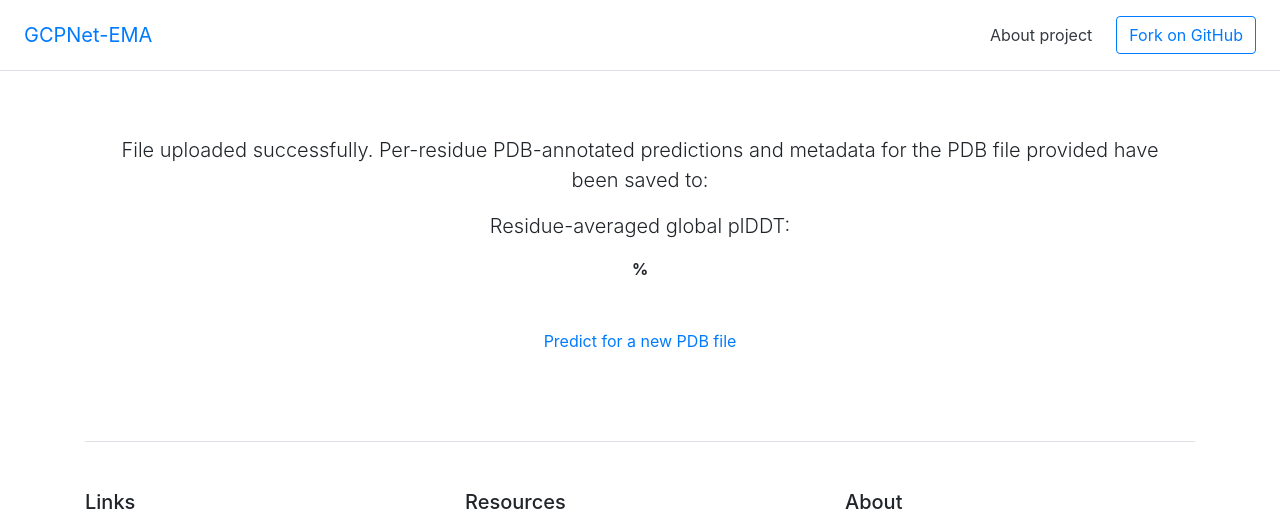
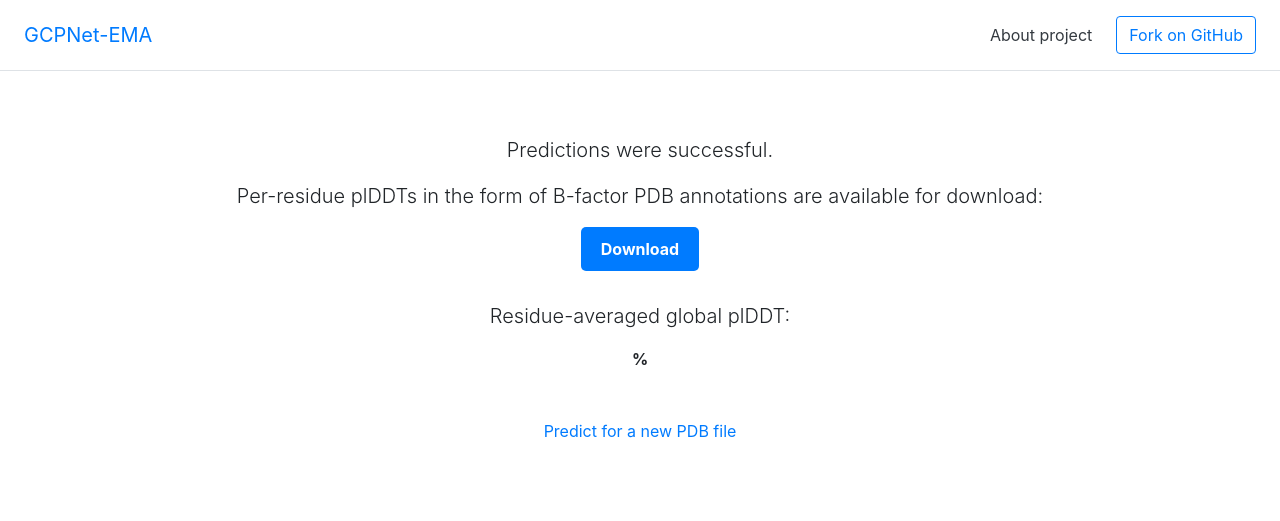
Before and after one commit to BioinfoMachineLearning/GCPNet-EMA, a Flask app: template src/templates/prediction.html in a window 1280 px wide. Shown: the top 521 px of the page. Run offline with Flask 3, Linux system fonts and the light colour scheme; the template is opened without the code that fills it, so the values that code supplies are empty; parts of the project's set-up code (start-up, migrations or seed data) failed here and were passed over; some libraries are stand-ins or nearby versions.

Commit message:
Update UI for downloads

```diff
--- a/src/app.py
+++ b/src/app.py
@@ -6,7 +6,7 @@ import hydra
 import pandas as pd
 import rootutils
 from beartype.typing import Any, Dict, Optional, Tuple
-from flask import Flask, render_template, request
+from flask import Flask, make_response, render_template, request
 from lightning import LightningDataModule, LightningModule, Trainer
 from lightning.fabric.plugins.environments.cluster_environment import ClusterEnvironment
 from lightning.pytorch.strategies.strategy import Strategy
@@ -84,16 +84,28 @@ def success():
             predict_cfg.data.predict_output_dir = predict_output_dir
         shutil.move(save_location, new_save_location)
         predict(predict_cfg)
-        global_plddt = (
-            pd.read_csv(trainer.model.predictions_csv_path)["global_plddt"].iloc[-1].item()
-        )
+        prediction_df = pd.read_csv(trainer.model.predictions_csv_path)
+        annotated_pdb_filepath = prediction_df["predicted_annotated_pdb_filepath"].iloc[-1]
+        global_plddt = prediction_df["global_plddt"].iloc[-1].item()
         shutil.rmtree(predict_input_dir)
         shutil.rmtree(predict_output_dir)
         return render_template(
             "prediction.html",
-            predictions_csv_path=trainer.model.predictions_csv_path,
+            annotated_pdb_name=os.path.basename(annotated_pdb_filepath),
             global_plddt=f"{global_plddt:.2f}",
         )
+
+
+@app.route("/download_prediction/<filename>")
+def download_prediction(filename: str):
+    """Hosts an endpoint to download predicted PDB annotations previously made for an input PDB
+    file."""
+    filepath = os.path.join(tempfile.gettempdir(), filename)
+    pdb_file = open(filepath)
+    response = make_response(pdb_file.read())
+    response.headers["Content-Disposition"] = f"attachment; filename={filename}"
+    response.headers["Content-Type"] = "chemical/x-pdb"
+    return response
 
 
 @task_wrapper
--- a/src/templates/prediction.html
+++ b/src/templates/prediction.html
@@ -1,10 +1,29 @@
 {% extends 'base.html' %}
 
 {% block content %}
+<style>
+    /* Style for the download button */
+    .download-button {
+        display: inline-block;
+        padding: 10px 20px;
+        background-color: #007BFF; /* Change this to your desired color */
+        color: #fff;
+        text-decoration: none;
+        border-radius: 5px;
+        font-weight: bold;
+        margin-bottom: 30px;
+    }
+
+    /* Hover effect */
+    .download-button:hover {
+        background-color: #0056b3; /* Darker shade of your desired color */
+    }
+</style>
 
 <div class="pricing-header px-3 py-3 pt-md-5 pb-md-4 mx-auto text-center">
-    <p class="lead">File uploaded successfully. Per-residue PDB-annotated predictions and metadata for the PDB file provided have been saved to:</p>
-    <p class="mt-3"><strong>{{predictions_csv_path}}</strong></p>
+    <p class="lead">Predictions were successful.</p>
+    <p class="lead">Per-residue plDDTs in the form of B-factor PDB annotations are available for download:</p>
+    <a href="{{ url_for('download_prediction', filename=annotated_pdb_name) }}" class="download-button">Download</a>
     <p class="lead">Residue-averaged global plDDT:</p>
     <p class="mt-3"><strong><u>{{global_plddt}}</u>%</strong></p>
     <p class="mt-5"> <a href="/">Predict for a new PDB file</a></p>
```
